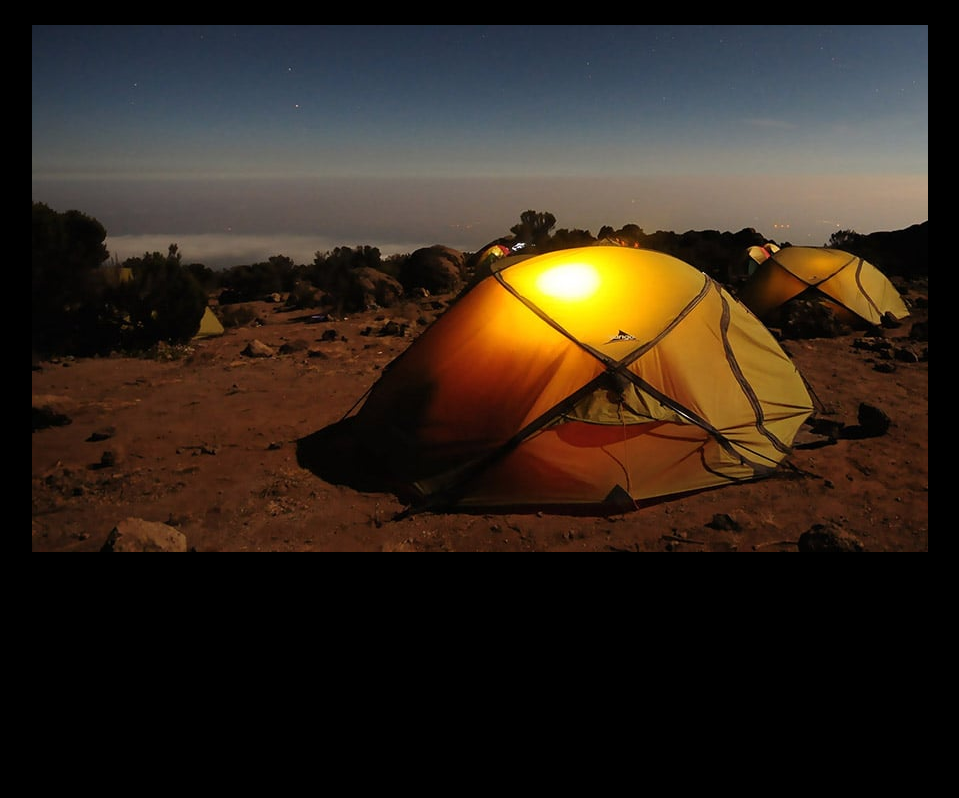
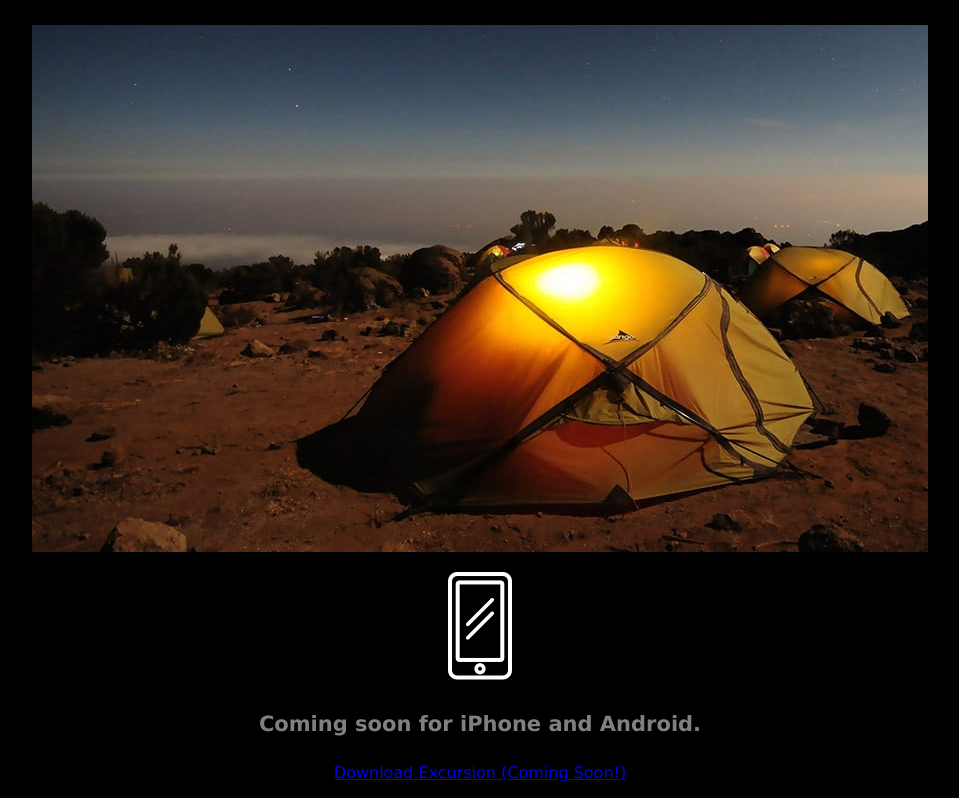
Before and after one commit to Benchigo/excursion, a plain HTML site: page index.html in a window 1280 px wide. Shown: the part 460-1258 px from the top of the page, without its empty margins (160-1119 px from the left). Before the commit the page ends 1024 px from the top, so only its background shows below. Drawn offline with Linux system fonts and the light colour scheme.

Commit message:
Add footer text

```diff
--- a/index.html
+++ b/index.html
@@ -18,7 +18,11 @@
     <h2 class="secondary--header">Your personal travel guide</h2>
     <h4 class="sub--header">Excursion remembers places you like, and recommends new points of interest around you.</h4>
 
-    <img src="resources/images/camp.jpg" type="image/jpg"/>
+    <p><img src="resources/images/camp.jpg" type="image/jpg"/></p>
+    <p><img src="resources/images/phone.png" type="image/png"/></p>
+
+    <h4 class="sub--header">Coming soon for iPhone and Android.</h4>
+    <p><a class="link--cta" href="#">Download Excursion (Coming Soon!)</a></p>
 
  </body>
  </html>
```
Also changed, not shown: 1 other file.
